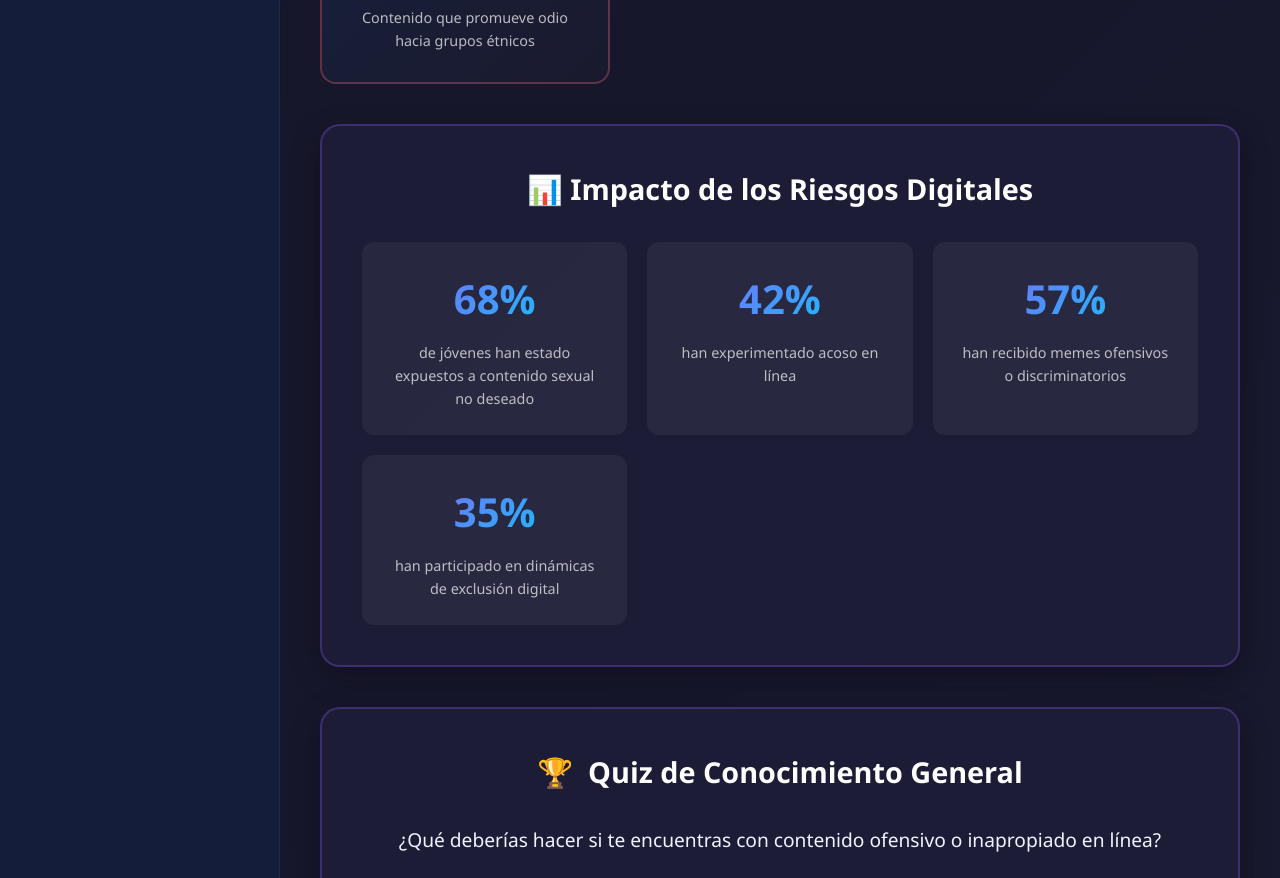
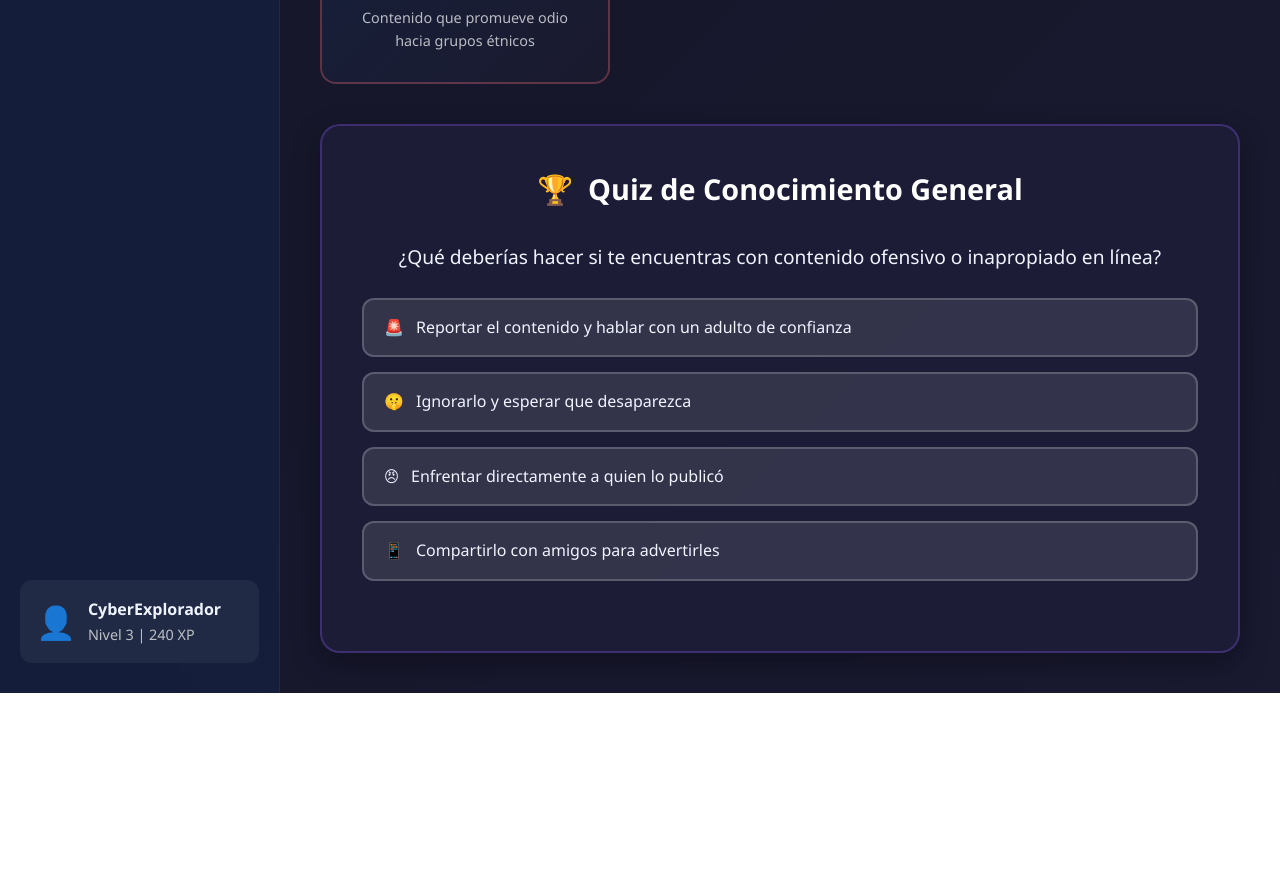
Before and after one commit to jccastaneda93/prueba-pagina-jovenes, a plain HTML site: page Modulo3/infoSegura.html in a window 1280 px wide. Shown: the part 1800-2678 px from the top of the page. After the commit the page ends 2493 px from the top, so only its background shows below. Drawn offline with Linux system fonts and the light colour scheme.

Commit message:
Primer commit

```diff
--- a/Modulo3/infoSegura.html
+++ b/Modulo3/infoSegura.html
@@ -794,28 +794,7 @@
                     </div>
                 </div>
 
-                <!-- Estadísticas -->
-                <div class="stats-section">
-                    <h2 class="stats-title">📊 Impacto de los Riesgos Digitales</h2>
-                    <div class="stats-grid">
-                        <div class="stat-card">
-                            <div class="stat-number">68%</div>
-                            <div class="stat-description">de jóvenes han estado expuestos a contenido sexual no deseado</div>
-                        </div>
-                        <div class="stat-card">
-                            <div class="stat-number">42%</div>
-                            <div class="stat-description">han experimentado acoso en línea</div>
-                        </div>
-                        <div class="stat-card">
-                            <div class="stat-number">57%</div>
-                            <div class="stat-description">han recibido memes ofensivos o discriminatorios</div>
-                        </div>
-                        <div class="stat-card">
-                            <div class="stat-number">35%</div>
-                            <div class="stat-description">han participado en dinámicas de exclusión digital</div>
-                        </div>
-                    </div>
-                </div>
+
 
                 <div class="quiz-section">
                     <h2 class="quiz-title"><span>🏆</span> Quiz de Conocimiento General</h2>
```
